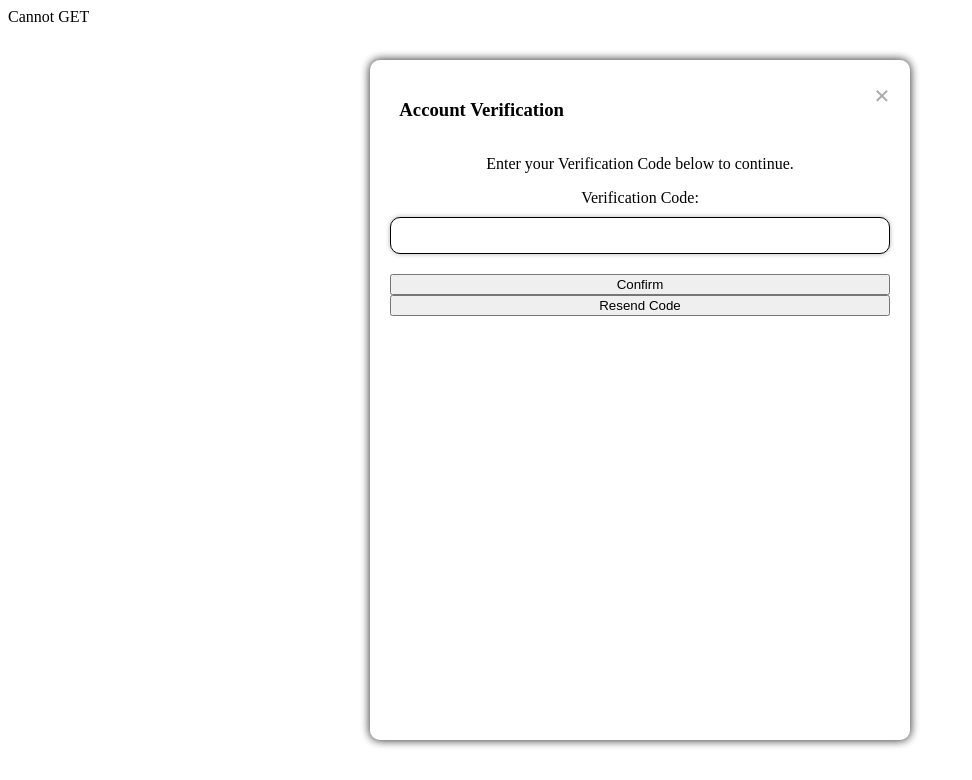
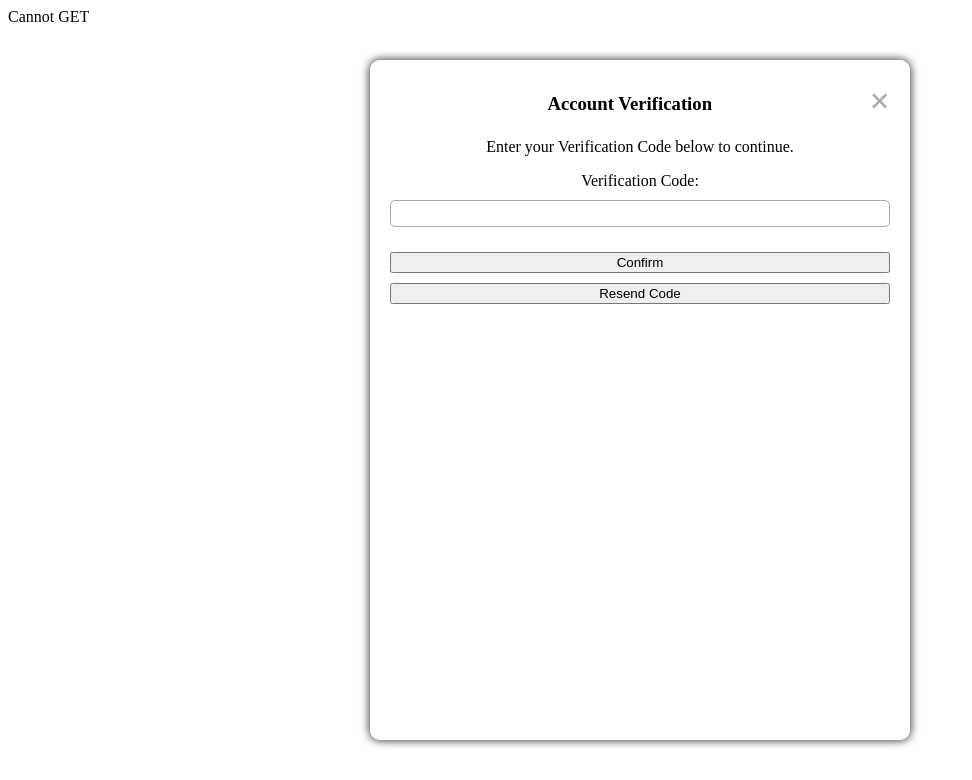
Before and after one commit to nicholas-konar/SMSAlertService, a Python web app: template SMSAlertService/SMSAlertService/templates/modal/authentication.html in a window 1280 px wide. Shown: the top 780 px of the page, without its empty margins (0-972 px from the left). Run offline with Jinja, Linux system fonts and the light colour scheme; the template is opened without the code that fills it, so the values that code supplies are empty.

Commit message:
style updates and bug fixes for auth modals

```diff
--- a/SMSAlertService/SMSAlertService/controllers/auth_controller.py
+++ b/SMSAlertService/SMSAlertService/controllers/auth_controller.py
@@ -32,6 +32,7 @@
     try:
         otp_hash = AlertService.send_otp(ph)
         app.logger.info(f'Sending OTP to prospective user at {ph}. Resends = {session["otp_resends"]}.')
+        session['phonenumber'] = ph
         session['otp_resends'] += 1
         session['otp'] = otp_hash
         return jsonify({'Status': SUCCESS, 'FlowType': flow_type})
@@ -54,6 +55,7 @@
     try:
         otp_hash = AlertService.send_otp(ph)
         app.logger.info(f'Sending OTP to prospective user at {ph}. Resends = {session["otp_resends"]}.')
+        session['phonenumber'] = ph
         session['otp_resends'] += 1
         session['otp'] = otp_hash
         return jsonify({'Status': SUCCESS, 'FlowType': flow_type, 'Message': RESEND_MSG})
@@ -109,6 +111,7 @@
     try:
         otp_hash = AlertService.send_otp(user.phonenumber)
         app.logger.debug(f'Sending OTP to {user.username}. Resends = {session["otp_resends"]}.')
+        session['phonenumber'] = user.phonenumber
         session['otp'] = otp_hash
         session['otp_resends'] += 1
         return jsonify({'Status': SUCCESS, 'FlowType': flow_type})
--- a/SMSAlertService/SMSAlertService/controllers/site_nav_controller.py
+++ b/SMSAlertService/SMSAlertService/controllers/site_nav_controller.py
@@ -12,6 +12,8 @@
 def login():
     if 'login_attempts' not in session:
         session['login_attempts'] = 0
+        session['otp_resends'] = 0
+        session['otp_attempts'] = 0
     return render_template('login.html')
 
 
--- a/SMSAlertService/SMSAlertService/static/js/signup.js
+++ b/SMSAlertService/SMSAlertService/static/js/signup.js
@@ -29,7 +29,7 @@
             } else {
                 var loginStatusMessage = document.getElementById("signUpStatusMessage");
                 loginStatusMessage.innerHTML = data.Message;
-                loginStatusMessage.classList.add("alert");
+                loginStatusMessage.classList.add("red");
             }
         })
         .catch(error => console.error(error));
--- a/SMSAlertService/SMSAlertService/static/style/common.css
+++ b/SMSAlertService/SMSAlertService/static/style/common.css
@@ -12,8 +12,7 @@
     top: 0;
     left: 0;
     width: 100%;
-    z-index: 100;
-    /* Overlay is 99, top element is 100 */
+    z-index: 100; /* Overlay is 99, top element is 100 */
 }
 
 .header a {
@@ -23,9 +22,7 @@
 
 .header a:hover {
     color: inherit;
-    /* Prevent color change */
     text-decoration: none;
-    /* Remove underline */
 }
 
 #desktopHeaderContainer {
--- a/SMSAlertService/SMSAlertService/static/style/front_page.css
+++ b/SMSAlertService/SMSAlertService/static/style/front_page.css
@@ -72,6 +72,11 @@
     transition: all 0.3s ease-in-out;
 }
 
+/* Disable darken effect (applied to all buttons but this one) */
+.front-page button::after {
+    content: none;
+}
+
 .front-page button:hover {
     background-color: #fff;
     color: #94D6E1;
--- a/SMSAlertService/SMSAlertService/static/style/modal.css
+++ b/SMSAlertService/SMSAlertService/static/style/modal.css
@@ -14,44 +14,56 @@
   margin: 0 auto;
 }
 
-@media screen and (max-width: 600px) {
-  .modal h3 {
-    font-size: 1.5rem;
-    min-font-size: 40px;
-    white-space: nowrap;
-    overflow: hidden;
-    text-overflow: ellipsis;
-  }
+.modal-header {
+    display: flex;
+    justify-content: space-between;
+    align-items: center;
+    padding: 0px;
 }
 
-@media screen and (max-width: 400px) {
-  .modal h3 {
-    font-size: 1.3rem;
-  }
+.icon-container,
+.title-container,
+.close-button-container {
+    display: flex;
+    align-items: center;
 }
 
-@media screen and (min-width: 600px) { /* desktop */
-  .statusMessage {
-      margin-top: 2.5rem; /* adjust to desired height */
-      overflow: auto;
-      font-size: 1rem;
-  }
+.title-container {
+    flex-grow: 1;
+    justify-content: center;
+    text-align: center;
 }
 
-@media screen and (max-width: 800px) { /* tablet */
-  .statusMessage {
-      margin-top: 2.5rem; /* adjust to desired height */
-      overflow: auto;
-      font-size: 0.9rem;
-  }
+.title-container h3 {
+    margin: 0;
+    margin-top: 5px;
 }
 
-@media screen and (max-width: 400px) { /* mobile */
-  .statusMessage {
-      margin-top: 2.5rem; /* adjust to desired height */
-      overflow: auto;
-      font-size: 0.7rem;
-  }
+.fa {
+    font-size: 2rem;
+}
+
+.close-modal-button {
+  color: #aaa;
+  font-size: 36px;
+  font-weight: bold;
+}
+
+.close-modal-button:hover,
+.close-modal-button:focus {
+  color: black;
+  text-decoration: none;
+  cursor: pointer;
+}
+
+@media screen and (max-width: 500px) {
+    .modal h3 {
+    font-size: 1.3rem;
+    }
+
+    .fa {
+        font-size: 1.5rem;
+    }
 }
 
 .auth-container {
@@ -76,28 +88,15 @@
   margin-bottom: 10px;
 }
 
-.auth-container input {
-  padding: 10px;
-  border: solid;
-  border-color: black;
-  border-width: 1px;
-  border-radius: 10px;
-  box-shadow: 0px 0px 5px rgba(0, 0, 0, 0.3);
-  margin-bottom: 20px;
+.auth-container input {    padding: 5px;
+    margin-bottom: 15px;
+    border-radius: 5px;
+    border: 1px solid #aaa;
+    margin-bottom: 20px;
 }
 
-.close {
-  color: #aaa;
-  float: right;
-  font-size: 28px;
-  font-weight: bold;
-}
-
-.close:hover,
-.close:focus {
-  color: black;
-  text-decoration: none;
-  cursor: pointer;
+.auth-container button {
+    margin: 5px 0px;
 }
 
 .overlay {
--- a/SMSAlertService/SMSAlertService/templates/modal/authentication.html
+++ b/SMSAlertService/SMSAlertService/templates/modal/authentication.html
@@ -7,40 +7,56 @@
 </head>
 <body>
 <div class="modal" id="challengeModal">
-    <span class="close" id="closeChallengeButton">&times;</span>
-    <h3><i class="fa fa-envelope"></i>&nbsp;&nbsp;Account Verification</h3>
+    <div class="modal-header">
+        <div class="icon-container">
+            <i class="fa fa-envelope"></i>
+        </div>
+        <div class="title-container">
+            <h3>Account Verification</h3>
+        </div>
+        <div class="close-button-container">
+            <span class="close-modal-button" id="closeChallengeButton">&times;</span>
+        </div>
+    </div>
     <div class="auth-container">
         <p>We need to send you a Verification Code to confirm your account.</p>
-        <form>
+        <form id="challengeForm">
             <label for="modalPhoneNumberInputField">Phone Number:</label>
-            <input class="center"
-                   id="modalPhoneNumberInputField"
+            <input id="modalPhoneNumberInputField"
                    name="modalPhoneNumberInputField"
                    pattern="[0-9]{10}"
                    placeholder="No spaces or dashes"
                    required="required"
                    type="tel">
-            <button class="button btn-success" id="sendCodeButton" type="button">Send Code</button>
-            <p class="statusMessage" id="challengeStatusMessage"><!-- Dynamic JS status message --></p>
+            <button class="green" id="sendCodeButton" type="button"><span>Send Code</span></button>
+            <p class="status-message" id="challengeStatusMessage"><!-- Dynamic JS status message --></p>
         </form>
     </div>
 </div>
 
 <div class="modal" id="validateModal">
-    <span class="close" id="closeValidateButton">&times;</span>
-    <h3><i class="fa fa-envelope"></i>&nbsp;&nbsp;Account Verification</h3>
+    <div class="modal-header">
+        <div class="icon-container">
+            <i class="fa fa-envelope"></i>
+        </div>
+        <div class="title-container">
+            <h3>Account Verification</h3>
+        </div>
+        <div class="close-button-container">
+            <span class="close-modal-button" id="closeValidateButton">&times;</span>
+        </div>
+    </div>
     <div class="auth-container">
         <p>Enter your Verification Code below to continue.</p>
-        <form>
+        <form id="validateForm">
             <label for="verificationCode">Verification Code:</label>
-            <input class="center"
-                   id="verificationCode"
+            <input id="verificationCode"
                    name="verificationCode"
                    required="required"
                    type="tel">
-            <button class="button btn-primary" id="validateButton" type="button">Confirm</button>
-            <button class="button btn-success" id="resendCodeButton" type="button">Resend Code</button>
-            <p class="statusMessage" id="validateStatusMessage"><!-- Dynamic JS status message --></p>
+            <button class="blue" id="validateButton" type="button"><span>Confirm</span></button>
+            <button class="green" id="resendCodeButton" type="button"><span>Resend Code</span></button>
+            <p class="status-message" id="validateStatusMessage"><!-- Dynamic JS status message --></p>
         </form>
     </div>
 </div>
```
Also changed, not shown: SMSAlertService/SMSAlertService/static/js/authenticationModal.js (+33 -18 lines), SMSAlertService/SMSAlertService/static/style/style.css (+0 -41 lines).
